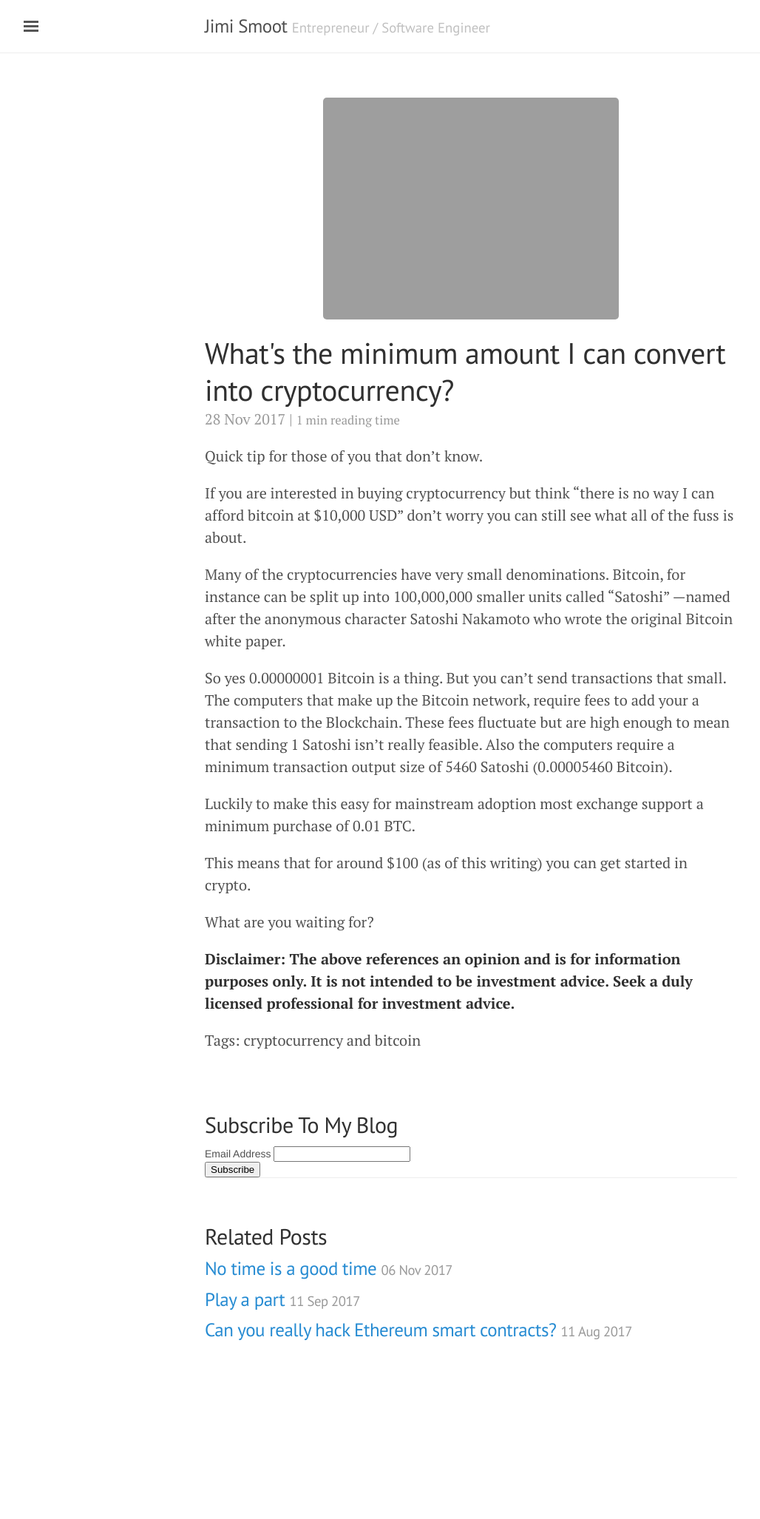
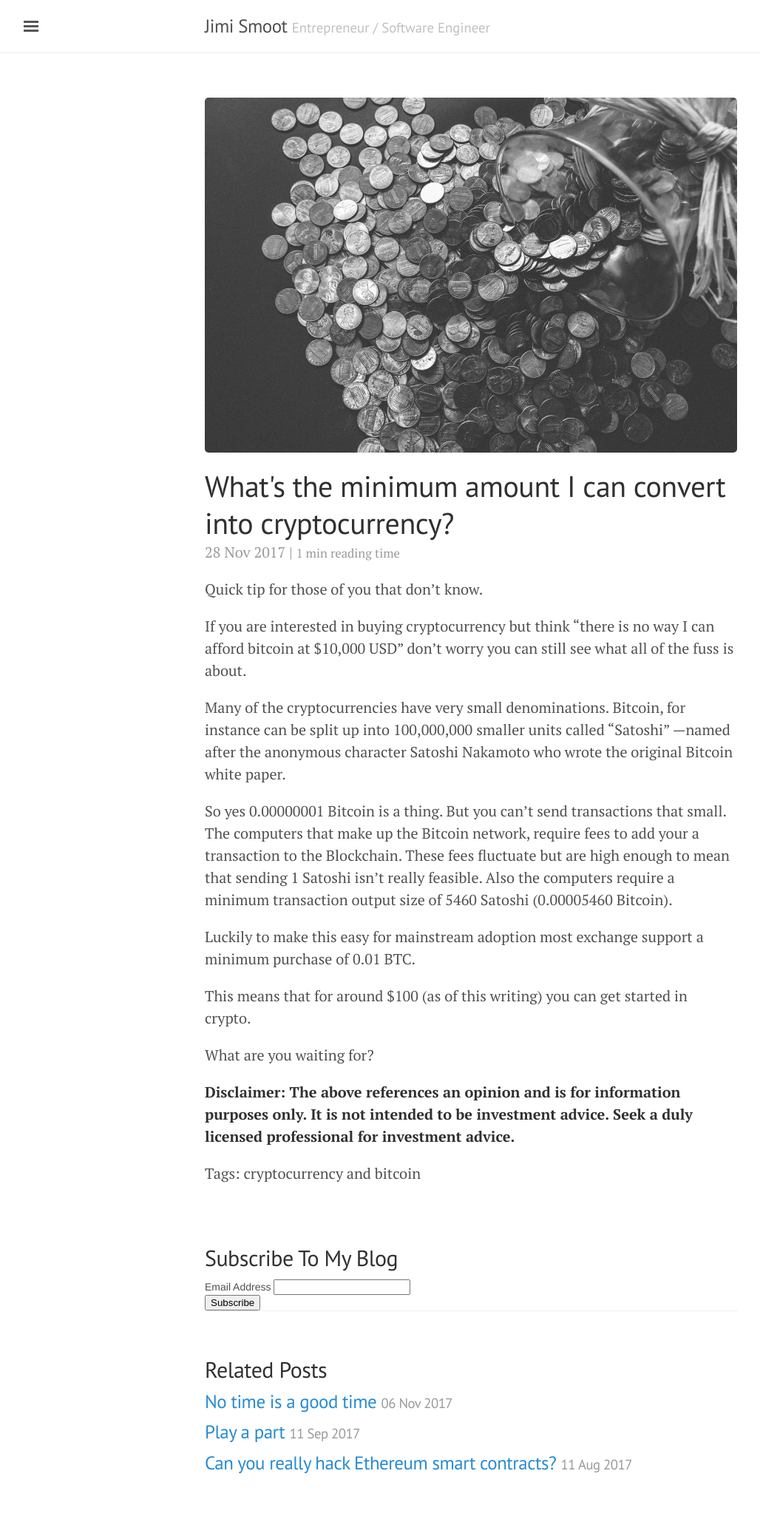
Before and after one commit to jsmootiv/jsmootiv.github.io, a Jekyll site: the page built from _posts/2017-11-28-whats-the-minimum-amount-cryptocurrency.md, in a window 1280 px wide. Shown: the whole page at 74% size, without its empty margins (3-1031 px from the left). Built offline with Jekyll 4.4.1, drawn with Linux system fonts in a browser that asks for light colours; a script that is not in the unit is left out; comment, search, counter and statistics services are not loaded; before the commit the page ends 1874 px from its top, so only the background shows below that.

Commit message:
smaller image

```diff
--- a/_posts/2017-11-28-whats-the-minimum-amount-cryptocurrency.md
+++ b/_posts/2017-11-28-whats-the-minimum-amount-cryptocurrency.md
@@ -1,7 +1,7 @@
 ---
 layout: post
 title: What's the minimum amount I can convert into cryptocurrency?
-image: /assets/images/change.png
+image: /assets/images/change.jpeg
 image_alt: Satoshi is like Bitcoin's change
 excerpt: "If you are interested in buying cryptocurrency but think 'there is no way I can afford bitcoin at $10,000 USD' don’t worry you can still get started."
 permalink: /whats-the-minimum-amount-cryptocurrency/
```
Also changed, not shown: assets/images/change.jpeg (added), 1 other file.
